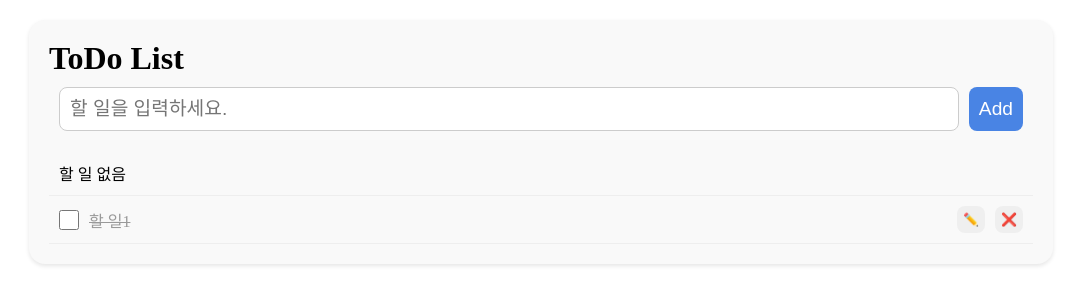
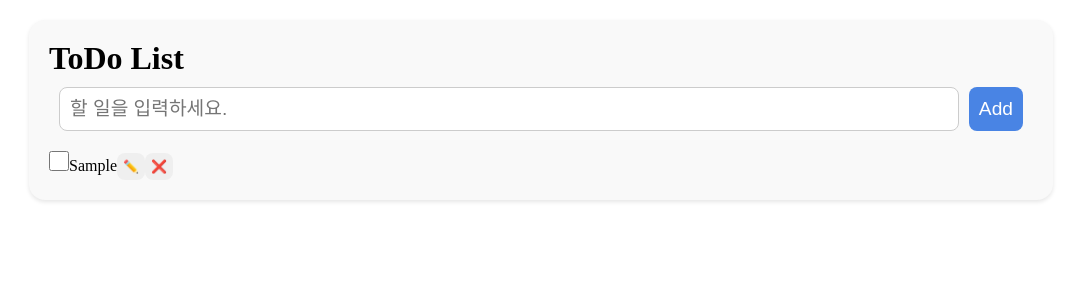
Before and after one commit to Hee4885/Programming_3115, a React (Vite) app: page / in a window 1280 px wide. Both pictures are taken after typing "Sample" into the empty fields and a click on the button "Add". Shown: the top 304 px of the page, without its empty margins (99-1180 px from the left). Built offline with nearby package versions, Linux system fonts and the light colour scheme.

Commit message:
TodoListApp show todos

```diff
--- a/src/TodoListApp.jsx
+++ b/src/TodoListApp.jsx
@@ -25,7 +25,7 @@
         // 이전 todos 복사하자
         // newTodo 만들자
         // 이전 todos에 추가하자
-        new Todo(Text)
+        new Todo(text)
     ]);
 
     // const addTodo = (text) => setTodos((todos) => [...todos, new Todo(text)]);
@@ -34,7 +34,7 @@
         <div className="todo">
             <TodoHeader />
             <TodoAdder addTodo={addTodo} />
-            <TodoList />
+            <TodoList todos={todos}/>
         </div>
     )
 }
--- a/src/components/TodoItem.jsx
+++ b/src/components/TodoItem.jsx
@@ -1,11 +1,14 @@
 import Button from './Button.jsx'
 import Checkbox from './Checkbox.jsx'
 
-export default function TodoItem() {
+export default function TodoItem({ todo }) {
     return (
-        <li className='todo__item todo__item--comlete'>
+        // <li className='todo__item todo__item--comlete'>
+
+        // todo.isComplted가 true면, " todo__item--comlete" , false면 ""
+        <li className={`todo_item${todo.isComleted?" todo__item--comlete": ""}`}>
             {/* 할 일1 --> children */}
-            <Checkbox id="1">할 일1</Checkbox>
+            <Checkbox id={todo.id}>{todo.text}</Checkbox>
             <Button className='todo__button todo__button--edit'>✏️</Button>
             <Button className='todo__button todo__button--delete'>❌</Button>
         </li>
--- a/src/components/TodoList.jsx
+++ b/src/components/TodoList.jsx
@@ -1,12 +1,22 @@
 import TodoItem from './TodoItem.jsx'
 import TodoItemEmpty from './TodoItemEmpty.jsx'
 
-export default function TodoList() {
+export default function TodoList({ todos }) {
     return (
         <ul className='todo__list'>
+
             {/* react 컴포넌트 만들기 */}
-            <TodoItemEmpty />
-            <TodoItem />
+            {/* todos의 length를 이용해서 empty 인 것을 알 수 있음  -> js 코드라 {}가 있다 */}
+
+
+            {/* todos에 todo 없으면, <TodoItemEmpty /> */}
+            {todos.length === 0 && <TodoItemEmpty />}
+
+            {/* todos에 todo 있으면, <TodoItem /> */}
+            {todos.length > 0 && todos.map((todo) =>
+            <TodoItem key={todo.id} todo={todo} />
+            )}
+
         </ul>
     )
 }
```
